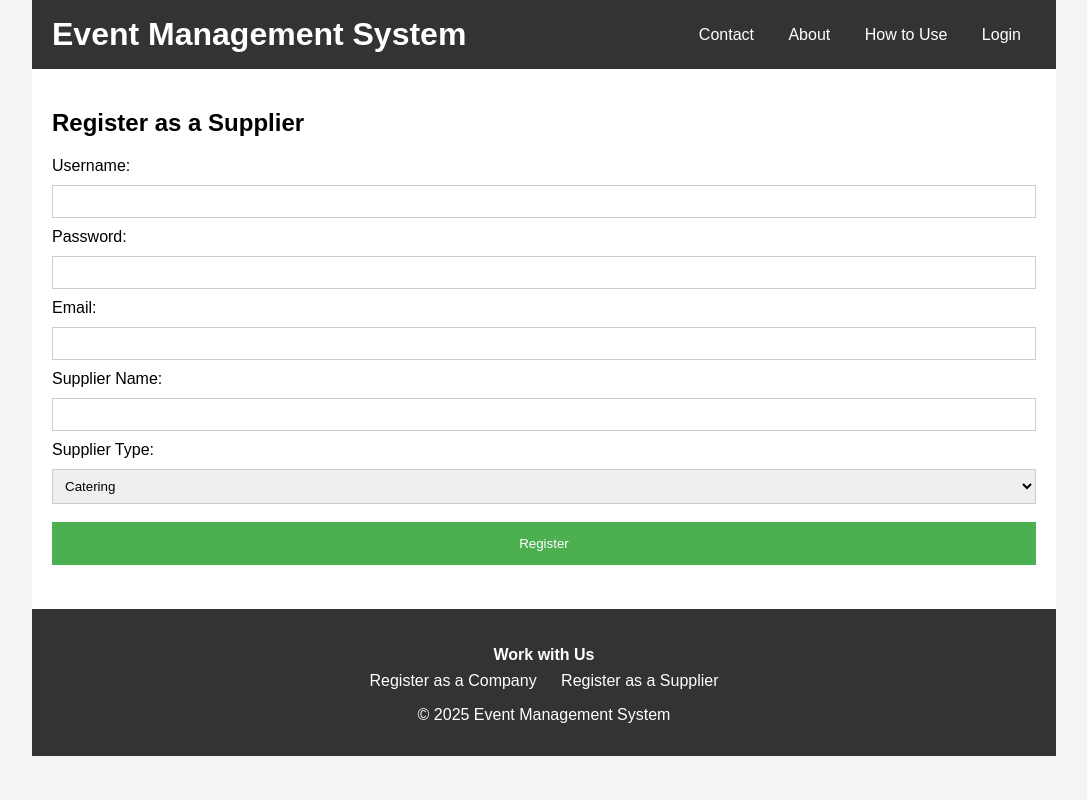
After one commit to Shakes074/TestingJules, a PHP site: page /register_supplier.php in a window 1280 px wide. The commit adds this page. Shown: the whole page, without its empty margins (96-1183 px from the left). Run offline with PHP 8.4, Linux system fonts and the light colour scheme; data comes from the database, SQL or seed files in the repository.

Commit message:
Redesign homepage and registration flows

```diff
--- /dev/null
+++ b/about.php
@@ -0,0 +1,4 @@
+<?php include 'header.php'; ?>
+<h2>About Us</h2>
+<p>We are a company dedicated to making event planning easier for everyone.</p>
+<?php include 'footer.php'; ?>
--- /dev/null
+++ b/contact.php
@@ -0,0 +1,4 @@
+<?php include 'header.php'; ?>
+<h2>Contact Us</h2>
+<p>If you have any questions, feel free to contact us at <a href="mailto:contact@eventmanagementsystem.com">contact@eventmanagementsystem.com</a>.</p>
+<?php include 'footer.php'; ?>
--- a/footer.php
+++ b/footer.php
@@ -1,5 +1,10 @@
 </div>
         <div class="footer">
+            <div class="footer-links">
+                <h4>Work with Us</h4>
+                <a href="register_company.php">Register as a Company</a>
+                <a href="register_supplier.php">Register as a Supplier</a>
+            </div>
             <p>&copy; <?php echo date("Y"); ?> Event Management System</p>
         </div>
     </div>
--- a/header.php
+++ b/header.php
@@ -7,6 +7,12 @@
 <body>
     <div class="container">
         <div class="header">
-            <h1>Event Management System</h1>
+            <h1><a href="index.php">Event Management System</a></h1>
+            <nav>
+                <a href="contact.php">Contact</a>
+                <a href="about.php">About</a>
+                <a href="how_to_use.php">How to Use</a>
+                <a href="login.php">Login</a>
+            </nav>
         </div>
         <div class="content">
--- /dev/null
+++ b/how_to_use.php
@@ -0,0 +1,6 @@
+<?php include 'header.php'; ?>
+<h2>How to Use</h2>
+<p>1. Register for an account based on your needs.</p>
+<p>2. Log in to your dashboard.</p>
+<p>3. Start planning your events!</p>
+<?php include 'footer.php'; ?>
--- /dev/null
+++ b/register_supplier.php
@@ -0,0 +1,50 @@
+<?php
+include 'db_connect.php';
+$message = '';
+if ($_SERVER["REQUEST_METHOD"] == "POST") {
+    $username = $_POST['username'];
+    $password = password_hash($_POST['password'], PASSWORD_DEFAULT);
+    $email = $_POST['email'];
+    $role_id = 3; // Supplier
+
+    $sql = "INSERT INTO users (username, password, email, role_id) VALUES (?, ?, ?, ?)";
+    $stmt = $conn->prepare($sql);
+    $stmt->bind_param("sssi", $username, $password, $email, $role_id);
+
+    if ($stmt->execute()) {
+        $user_id = $stmt->insert_id;
+        $supplier_name = $_POST['supplier_name'];
+        $supplier_type_id = $_POST['supplier_type_id'];
+
+        $supplier_sql = "INSERT INTO suppliers (supplier_name, supplier_type_id, user_id) VALUES (?, ?, ?)";
+        $supplier_stmt = $conn->prepare($supplier_sql);
+        $supplier_stmt->bind_param("sii", $supplier_name, $supplier_type_id, $user_id);
+        $supplier_stmt->execute();
+        $supplier_stmt->close();
+
+        $message = "Registration successful! You can now <a href='login.php'>login</a>.";
+    } else {
+        $message = "Error: " . $stmt->error;
+    }
+    $stmt->close();
+}
+
+$supplier_types_sql = "SELECT * FROM supplier_types";
+$supplier_types_result = $conn->query($supplier_types_sql);
+?>
+<?php include 'header.php'; ?>
+<h2>Register as a Supplier</h2>
+<form method="post" action="">
+    Username: <input type="text" name="username" required><br>
+    Password: <input type="password" name="password" required><br>
+    Email: <input type="email" name="email" required><br>
+    Supplier Name: <input type="text" name="supplier_name" required><br>
+    Supplier Type: <select name="supplier_type_id" required>
+        <?php while($row = $supplier_types_result->fetch_assoc()): ?>
+        <option value="<?php echo $row['supplier_type_id']; ?>"><?php echo $row['supplier_type_name']; ?></option>
+        <?php endwhile; ?>
+    </select><br>
+    <input type="submit" value="Register">
+</form>
+<p><?php echo $message; ?></p>
+<?php include 'footer.php'; ?>
--- a/style.css
+++ b/style.css
@@ -11,16 +11,92 @@ body {
     overflow: hidden;
 }
 
-.header, .footer {
+.header {
+    background: #333;
+    color: #fff;
+    padding: 1rem 0;
+    display: flex;
+    justify-content: space-between;
+    align-items: center;
+}
+
+.header h1 {
+    margin: 0;
+    padding-left: 20px;
+}
+
+.header h1 a {
+    color: #fff;
+    text-decoration: none;
+}
+
+.header nav {
+    padding-right: 20px;
+}
+
+.header nav a {
+    color: #fff;
+    text-decoration: none;
+    padding: 0 15px;
+}
+
+.header nav a:hover {
+    text-decoration: underline;
+}
+
+.hero-section {
+    background: #333;
+    color: #fff;
+    padding: 50px 20px;
+    text-align: center;
+}
+
+.main-content {
+    display: flex;
+    justify-content: space-around;
+    padding: 40px 20px;
+    background: #fff;
+}
+
+.planner-section {
+    text-align: center;
+    padding: 20px;
+    border: 1px solid #ddd;
+    width: 45%;
+}
+
+.btn {
+    background-color: #4CAF50;
+    color: white;
+    padding: 10px 20px;
+    text-decoration: none;
+    border-radius: 5px;
+}
+
+.content {
+    padding: 20px;
+    background: #fff;
+}
+
+.footer {
     background: #333;
     color: #fff;
     text-align: center;
     padding: 1rem 0;
 }
 
-.content {
-    padding: 20px;
-    background: #fff;
+.footer-links {
+    margin-bottom: 1rem;
+}
+
+.footer-links h4 {
+    margin-bottom: 0.5rem;
+}
+
+.footer-links a {
+    color: #fff;
+    text-decoration: none;
+    padding: 0 10px;
 }
 
 input[type="text"], input[type="password"], input[type="email"], input[type="datetime-local"], select {
```
Also changed, not shown: index.php (added, +22 -0 lines), register_company.php (added, +31 -0 lines), register_event_planner.php (added, +31 -0 lines), register_self_planner.php (renamed from register.php, +3 -15 lines).
